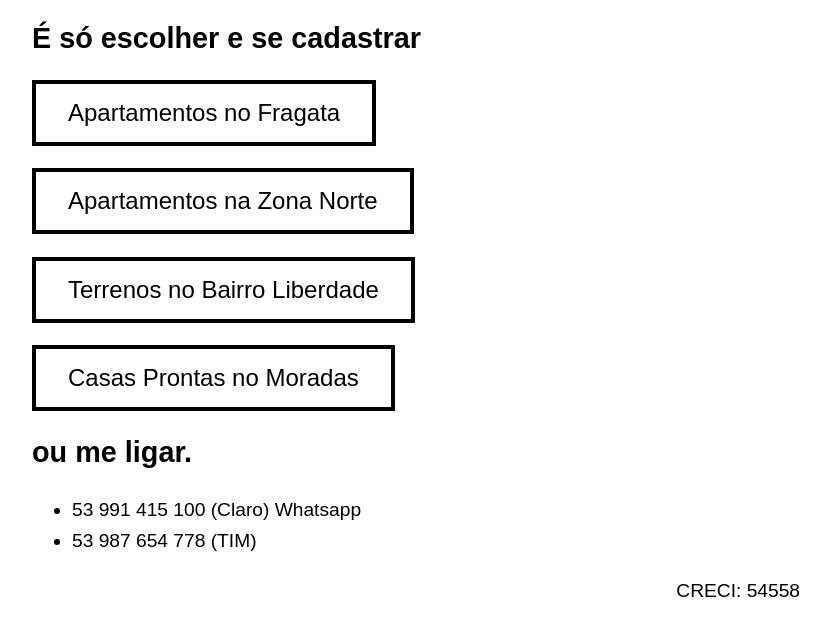
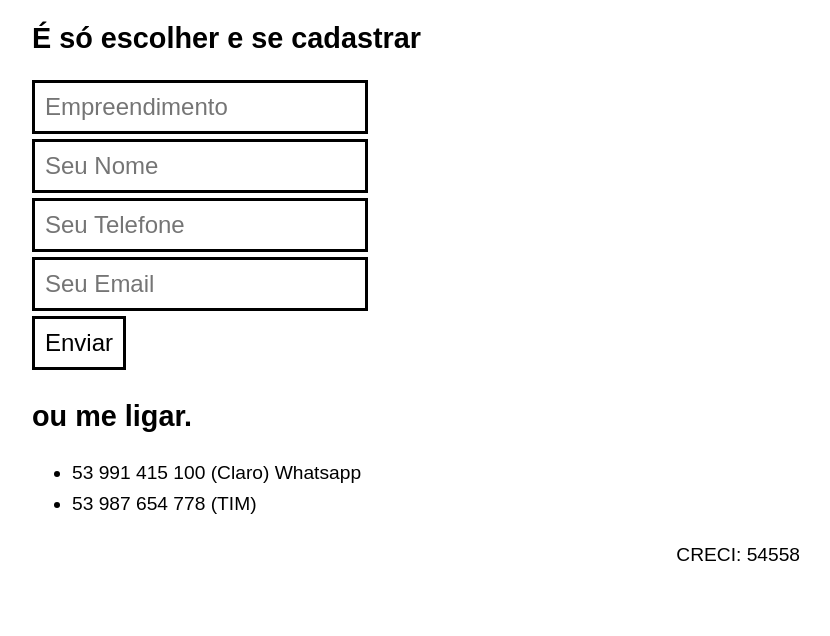
Before and after one commit to gustavomello/gustavomello.github.io, a plain HTML site: page index.html in a window 1280 px wide. Shown: the part 116-752 px from the top of the page, without its empty margins (224-1054 px from the left). Drawn offline with Linux system fonts and the light colour scheme.

Commit message:
formulário

```diff
--- a/index.html
+++ b/index.html
@@ -23,6 +23,16 @@
     display: inline-block;
     font-size: 24px;
 }
+	input {
+	background-color: white;
+    color: black;
+    border: 3px solid black;
+    padding: 10px 10px;
+    text-decoration: none;
+    display: inline-block;
+    font-size: 24px;
+	margin-bottom: 5px;
+}
 </style>
 <article>
 	<header>
@@ -31,10 +41,20 @@
 	</header>
 	<section>
 		<h2>É só escolher e se cadastrar</h2>
-	<h3><a href="/formulario.html"><button>Apartamentos no Fragata</button></a></h3>
-	<h3><a href="/formulario.html"><button>Apartamentos na Zona Norte</button></a></h3>
-	<h3><a href="/formulario.html"><button>Terrenos no Bairro Liberdade</button></a></h3>
-	<h3><a href="/formulario.html"><button>Casas Prontas no Moradas</button></a></h3>
+	<form action="https://formspree.io/your@email.com" method="POST">
+<input type="text" list="empreendimentos" placeholder="Empreendimento"/><br>
+<datalist id="empreendimentos">
+<option>Apartamentos no Residencial Arvoredo</option>
+<option>Apartamentos no Residencial Guimarães</option>
+<option>Terrenos no Bairro Liberdade</option>
+<option>Casas no Moradas</option>
+</datalist>
+<input type="text" name="name" placeholder="Seu Nome"><br>
+<input type="text" name="phone" placeholder="Seu Telefone"><br>
+<input type="email" name="mail" placeholder="Seu Email"><br>
+<input type="submit" value="Enviar">
+</form>
+</form>
 
 
 	</section>
@@ -44,6 +64,7 @@
 	<li>53 991 415 100 (Claro) Whatsapp
 	<li>53 987 654 778 (TIM)
 	</ul>
+
 	<p style="text-align:right">CRECI: 54558</p>
 	</section>
 </article>
```
